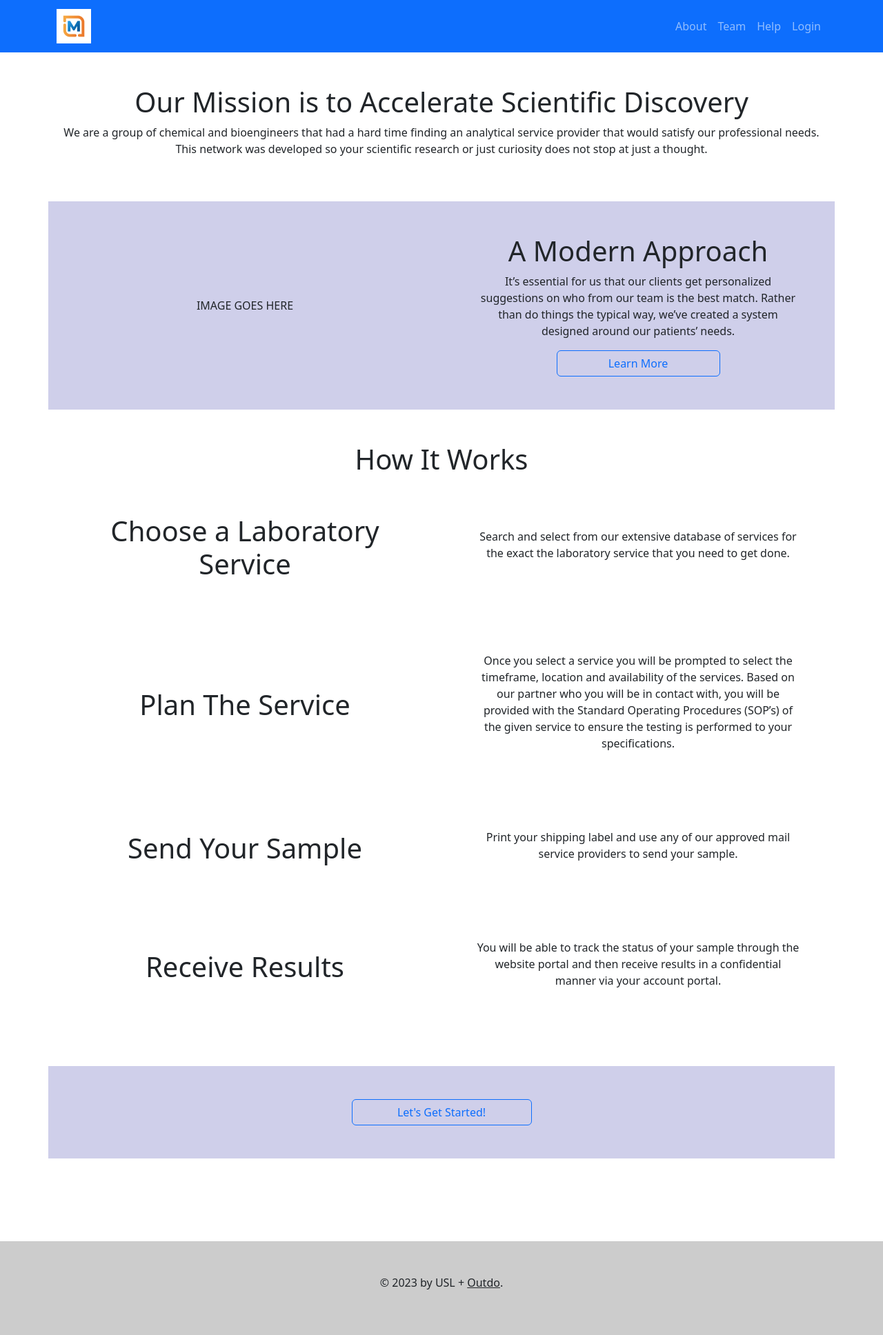
After one commit to bharding216/labs, a Flask app: page /about in a window 1280 px wide. The commit adds this page. Shown: the whole page at 69% size. Run offline with Flask 2, Linux system fonts and the light colour scheme.

Commit message:
Add content to the About page

```diff
--- /dev/null
+++ b/project/templates/about.html
@@ -0,0 +1,144 @@
+{% extends 'base.html' %}
+
+{% block title %}About USL{% endblock %}
+
+{% block content %}
+
+<div class="container my-5">
+    <div class="row">
+        <div class="col-md-12 text-center d-flex flex-column justify-content-center">
+            <h1>Our Mission is to Accelerate Scientific Discovery</h1>
+        </div>
+    </div>
+
+    <div class="row">
+        <div class="col-md-12 text-center d-flex flex-column justify-content-center">
+            <p>
+                We are a group of chemical and bioengineers that had
+                a hard time finding an analytical service provider
+                that would satisfy our professional needs. This network
+                was developed so your scientific research or just
+                curiosity does not stop at just a thought.
+            </p>
+        </div>
+    </div>
+</div>
+
+
+<div class="container my-5">
+    <div class="row">
+        <div class="p-5 col-md-6 text-center d-flex flex-column justify-content-center"
+            style="background-color: rgba(19, 17, 151, 0.2)">
+
+        IMAGE GOES HERE
+
+        </div>
+
+        <div class="p-5 col-md-6 text-center d-flex flex-column justify-content-center"
+        style="background-color: rgba(19, 17, 151, 0.2); text-align: center;">
+
+            <h1>A Modern Approach</h1>
+
+            <p>
+                It’s essential for us that our clients get personalized
+                suggestions on who from our team is the best match.
+                Rather than do things the typical way, we’ve created a
+                system designed around our patients’ needs.
+            </p>
+
+            <a class="btn btn-outline-primary mx-auto"
+                href="#" role="button"
+                style="width: 50%">
+
+                Learn More
+            </a>
+
+
+
+        </div>
+    </div>
+</div>
+
+
+
+
+<div class="container my-5">
+    <div class="row">
+        <div class="col-md-12 text-center d-flex flex-column justify-content-center">
+            <h1>How It Works</h1>
+        </div>
+    </div>
+
+    <div class="row" data-aos="fade-up">
+        <div class="p-5 col-md-6 text-center d-flex flex-column justify-content-center">
+            <h1>Choose a Laboratory Service</h1>
+        </div>
+        <div class="p-5 col-md-6 text-center d-flex flex-column justify-content-center">
+            <p>
+                Search and select from our extensive database of services for the exact
+                the laboratory service that you need to get done.
+            </p>
+        </div>
+    </div>
+
+    <div class="row" data-aos="fade-up">
+        <div class="p-5 col-md-6 text-center d-flex flex-column justify-content-center">
+            <h1>Plan The Service</h1>
+        </div>
+        <div class="p-5 col-md-6 text-center d-flex flex-column justify-content-center">
+            <p>
+                Once you select a service you will be prompted to select
+                the timeframe, location and availability of the services.
+                Based on our partner who you will be in contact with, you
+                will be provided with the Standard Operating Procedures
+                (SOP’s) of the given service to ensure the testing is
+                performed to your specifications.
+            </p>
+        </div>
+    </div>
+
+    <div class="row" data-aos="fade-up">
+        <div class="p-5 col-md-6 text-center d-flex flex-column justify-content-center">
+            <h1>Send Your Sample</h1>
+        </div>
+        <div class="p-5 col-md-6 text-center d-flex flex-column justify-content-center">
+            <p>
+                Print your shipping label and use any of our
+                approved mail service providers to send your sample.
+            </p>
+        </div>
+    </div>
+
+    <div class="row" data-aos="fade-up">
+        <div class="p-5 col-md-6 text-center d-flex flex-column justify-content-center">
+            <h1>Receive Results</h1>
+        </div>
+        <div class="p-5 col-md-6 text-center d-flex flex-column justify-content-center">
+            <p>
+                You will be able to track the status of your sample
+                through the website portal and then receive results
+                in a confidential manner via your account portal.
+            </p>
+        </div>
+    </div>
+
+
+</div>
+
+<div class="container my-5" data-aos="fade-up">
+    <div class="row">
+        <div class="col-md-12 p-5 text-center d-flex flex-column justify-content-center"
+            style="background-color: rgba(19, 17, 151, 0.2)">
+            <a class="btn btn-outline-primary mx-auto"
+            href="#" role="button"
+            style="width: 25%">
+
+            Let's Get Started!
+        </a>
+        </div>
+    </div>
+</div>
+
+<br><br><br>
+
+{% endblock %}
--- a/project/templates/base.html
+++ b/project/templates/base.html
@@ -10,6 +10,9 @@
         rel="stylesheet"
         integrity="sha384-rbsA2VBKQhggwzxH7pPCaAqO46MgnOM80zW1RWuH61DGLwZJEdK2Kadq2F9CUG65"
         crossorigin="anonymous">
+
+    <!-- Animate on Scroll -->
+    <link href="https://unpkg.com/aos@2.3.1/dist/aos.css" rel="stylesheet">
 
     <!-- Custom CSS -->
     <link href="{{ url_for('static', filename='css/main.css') }}" rel="stylesheet">
@@ -54,6 +57,21 @@
             <!--Links to the right-->
             <div class="navbar-collapse collapse id="navbarSupportedContent">
                 <ul class="navbar-nav ms-auto">
+
+                    <li class="nav-item">
+                        <a class="nav-link" aria-current="page"
+                            href="{{ url_for('views.about') }}">
+                            About
+                        </a>
+                    </li>
+
+                    <li class="nav-item">
+                        <a class="nav-link" aria-current="page"
+                            href="{{ url_for('views.team') }}">
+                            Team
+                        </a>
+                    </li>
+
                     <li class="nav-item">
                         <a class="nav-link" aria-current="page"
                             href="{{ url_for('views.help') }}">
@@ -80,7 +98,9 @@
 
     <div>{% block content %}{% endblock %}</div>
 
-    <div class="text-center p-3" style="background-color: rgba(0, 0, 0, 0.2);">
+    <!--p-3 = padding
+    https://getbootstrap.com/docs/4.0/utilities/spacing/-->
+    <div class="text-center p-5" style="background-color: rgba(0, 0, 0, 0.2);">
     <!--Great example for the footer: (https://mdbootstrap.com/docs/standard/navigation/footer/)-->
         <p>
         {% block footer %}
@@ -91,8 +111,15 @@
         </p>
     </div>
 
-<!-- Bootstrap Javascripts -->
+<!-- Bootstrap Javascript -->
 <script src="https://cdn.jsdelivr.net/npm/bootstrap@5.2.3/dist/js/bootstrap.bundle.min.js" integrity="sha384-kenU1KFdBIe4zVF0s0G1M5b4hcpxyD9F7jL+jjXkk+Q2h455rYXK/7HAuoJl+0I4" crossorigin="anonymous"></script>
+
+<!-- Animate on Scroll Javascript -->
+<script src="https://unpkg.com/aos@2.3.1/dist/aos.js"></script>
+
+<script>
+    AOS.init();
+</script>
 
 </body>
 </html>
--- a/project/views.py
+++ b/project/views.py
@@ -1,12 +1,22 @@
 from flask import Blueprint, render_template, request, redirect
 from .models import tests
+import datetime
 
 views = Blueprint("views", __name__)
 
 @views.route('/', methods=['GET'])
 def index():
     test_names = tests.query.all()
-    return render_template('index.html', tests=test_names)
+    date_choice = datetime.datetime.now().strftime("%Y-%m-%d")
+    return render_template('index.html', tests=test_names, date=date_choice)
+
+@views.route('/about', methods=['GET'])
+def about():
+    return render_template('about.html')
+
+@views.route('/team', methods=['GET'])
+def team():
+    return render_template('team.html')
 
 @views.route('/help', methods=['GET'])
 def help():
```
Also changed, not shown: project/templates/index.html (+37 -0 lines), project/templates/team.html (added, +7 -0 lines).
